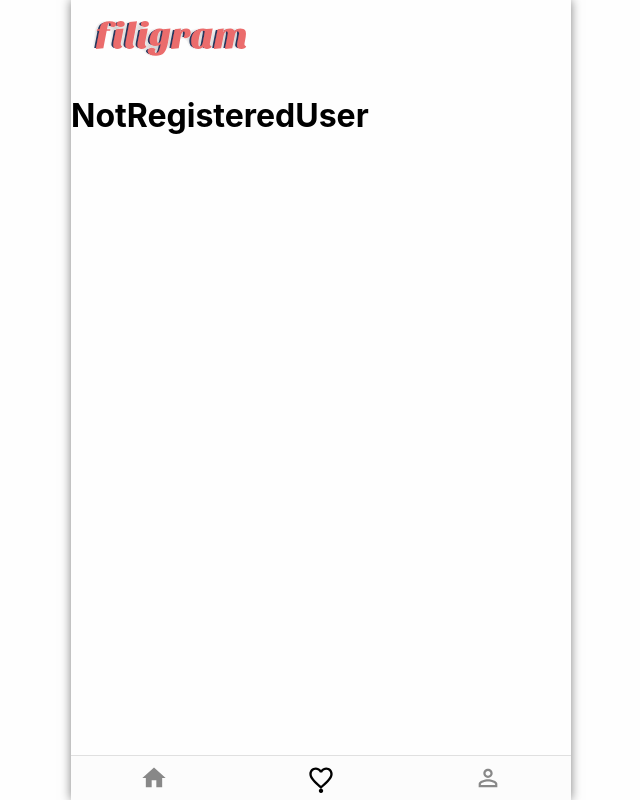
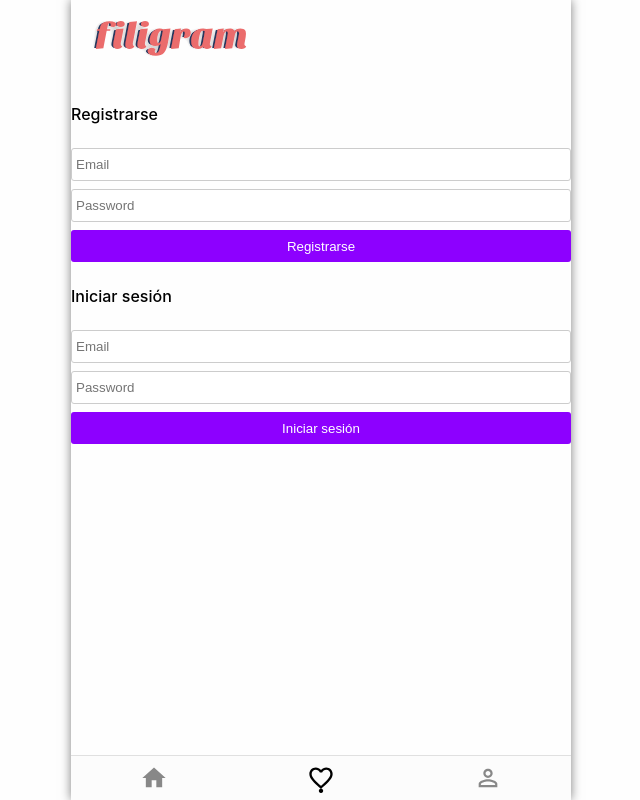
Before and after one commit to FiliBits/figram, a React app: page /favs in a window 1280 px wide. Shown: the whole page, without its empty margins (319-959 px from the left). Built offline with nearby package versions, Linux system fonts and the light colour scheme.

Commit message:
✨ 💄 Context added and create form for login and register

```diff
--- a/src/App.js
+++ b/src/App.js
@@ -14,9 +14,7 @@
 
 import { Router } from "@reach/router";
 
-const UserLogged = ({ children }) => {
-  return children({ isAuth: false });
-};
+import Context from "./Context";
 
 export const App = () => {
   return (
@@ -29,7 +27,7 @@
         <Detail path="/detail/:detailId" />
       </Router>
 
-      <UserLogged>
+      <Context.Consumer>
         {({ isAuth }) =>
           isAuth ? (
             <Router>
@@ -43,7 +41,7 @@
             </Router>
           )
         }
-      </UserLogged>
+      </Context.Consumer>
 
       <NavBar />
     </React.Fragment>
--- /dev/null
+++ b/src/Context.js
@@ -0,0 +1,25 @@
+import React, { createContext, useState } from "react";
+const Context = createContext();
+
+const Provider = ({children}) => {
+  const [isAuth, setIsAuth] = useState(false);
+
+  // Esto va hacer el prop de Provider, es lo que vamos a poder acceder en toda la app
+  const value = {
+    isAuth,
+    activateAuth: () => {
+      setIsAuth(true);
+    }
+  }
+
+  return (
+    <Context.Provider value={value}>
+      {children}
+    </Context.Provider>
+  )
+}
+
+export default {
+  Provider,
+  Consumer: Context.Consumer
+};
--- /dev/null
+++ b/src/components/UserForm/index.js
@@ -0,0 +1,21 @@
+import React from "react";
+import { useInputValue } from "../../hooks/useInputValue";
+import { Form, Input, Button, Title } from "./styles";
+
+
+export const UserForm = ({ onSubmit, title }) => {
+
+  const email = useInputValue("");
+  const password = useInputValue("");
+
+  return (
+    <React.Fragment>
+      <Title>{title}</Title>
+      <Form onSubmit={onSubmit}>
+        <Input placeholder="Email" type="email" {...email} />
+        <Input placeholder="Password" type="password" {...password} />
+        <Button>{title}</Button>
+      </Form>
+    </React.Fragment>
+  );
+}
--- /dev/null
+++ b/src/components/UserForm/styles.js
@@ -0,0 +1,30 @@
+import styled from "styled-components";
+
+export const Form = styled.form`
+  padding: 16px 0;
+`;
+
+export const Input = styled.input`
+  border: 1px solid #ccc;
+  border-radius: 3px;
+  margin-bottom: 8px;
+  padding: 8px 4px;
+  display: block;
+  width: 100%;
+`;
+
+export const Button = styled.button`
+  background: #8d00ff;
+  border-radius: 3px;
+  color: #fff;
+  height: 32px;
+  display: block;
+  width: 100%;
+  text-align: center;
+`;
+
+export const Title = styled.h2`
+  font-size: 16px;
+  font-weight: 500;
+  padding: 8px 0;
+`;
--- /dev/null
+++ b/src/hooks/useInputValue.js
@@ -0,0 +1,8 @@
+import {useState} from "react"
+
+export const useInputValue = initialValue => {
+    const [value, setValue] = useState(initialValue);
+    const onChange = e => setValue(e.target.value);
+
+    return { value, onChange };
+};
--- a/src/index.js
+++ b/src/index.js
@@ -2,6 +2,8 @@
 import ReactDOM from "react-dom";
 import ApolloClient from "apollo-boost";
 import { ApolloProvider } from "react-apollo";
+
+import Context from "./Context";
 
 import { App } from "./App";
 
@@ -10,8 +12,10 @@
 });
 
 ReactDOM.render(
-  <ApolloProvider client={client}>
-    <App />
-  </ApolloProvider>,
+  <Context.Provider>
+    <ApolloProvider client={client}>
+      <App />
+    </ApolloProvider>
+  </Context.Provider>,
   document.getElementById("app")
 );
--- a/src/pages/NotRegisteredUser.js
+++ b/src/pages/NotRegisteredUser.js
@@ -1,5 +1,19 @@
 import React from "react";
+import Context from "../Context";
+
+import { UserForm } from "../components/UserForm";
 
 export const NotRegisteredUser = () => (
-  <h1>NotRegisteredUser</h1>
+  <Context.Consumer>
+    {
+      ({ activateAuth }) => {
+        return (
+          <React.Fragment>
+            <UserForm title="Registrarse" onSubmit={activateAuth} />
+            <UserForm title="Iniciar sesión" onSubmit={activateAuth} />
+          </React.Fragment>
+        );
+      }
+    }
+  </Context.Consumer>
 );
```
Also changed, not shown: 2 other files (tests, documents, lock files or other folders).
